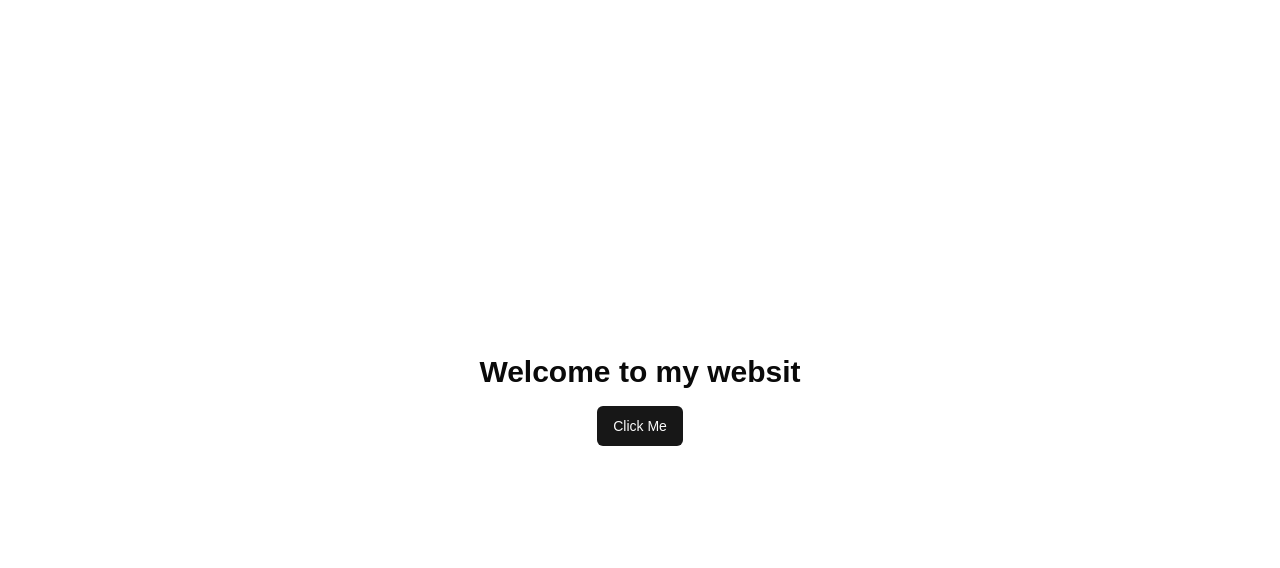
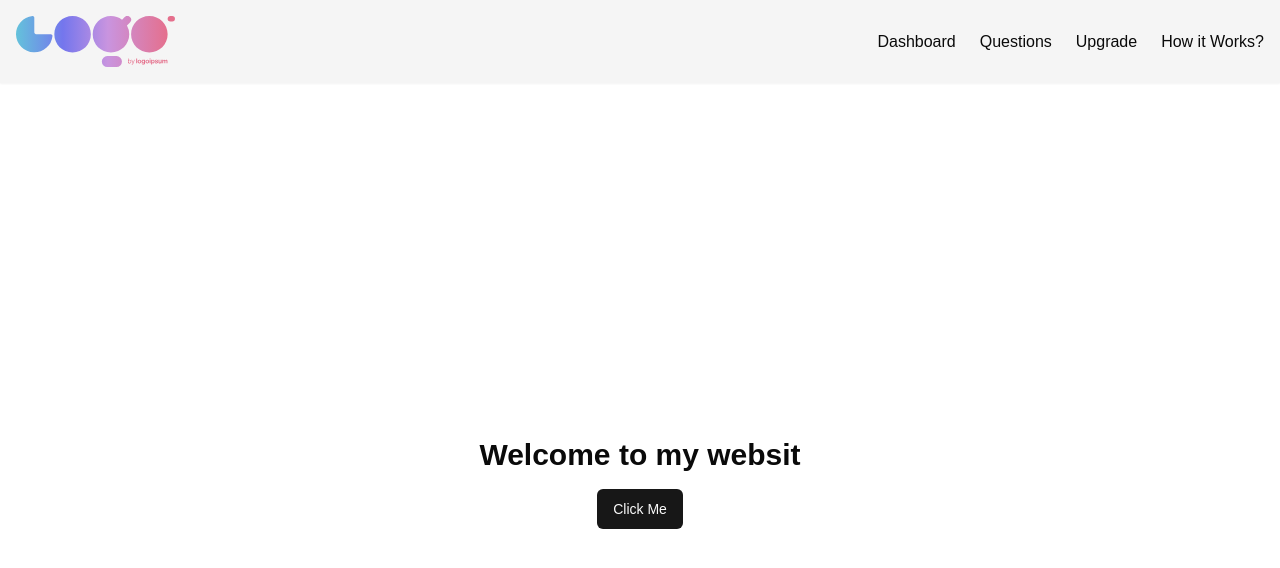
Before and after one commit to niraj070707/prepsmart, a Next.js app: page / in a window 1280 px wide. Shown: the top 568 px of the page. Built offline with nearby package versions, Linux system fonts and the light colour scheme.

Commit message:
Add Delete Button for MockInterview Details

```diff
--- a/app/dashboard/_components/Header.jsx
+++ b/app/_components/Header.jsx
@@ -3,10 +3,12 @@ import React, { useEffect } from 'react'
 
 import Image from 'next/image';
 import { UserButton } from '@clerk/nextjs';
-import { usePathname } from 'next/navigation';
+import { usePathname, useRouter } from 'next/navigation';
+
 
 const Header = () => {
   const path = usePathname();
+  const router = useRouter();
   useEffect(()=>{
     console.log(path);
   })
@@ -14,10 +16,10 @@ const Header = () => {
     <div className='flex p-4 items-center justify-between bg-secondary shadow-sm'>
         <Image src='/logo.svg' alt="logo" width={ 160 } height={ 100 } />
         <ul className=' hidden md:flex gap-6'>
-          <li className={`hover:text-primary hover:font-bold hover:underline transition-all cursor-pointer ${path=='/dashboard' && 'text-primary font-bold'}`}>Dashboard</li>
+          <li onClick={() => router.replace('/dashboard')} className={`hover:text-primary hover:font-bold hover:underline transition-all cursor-pointer ${path=='/dashboard' && 'text-primary font-bold'}`}>Dashboard</li>
           <li className={`hover:text-primary hover:font-bold hover:underline transition-all cursor-pointer ${path=='/dashboard/questions' && 'text-primary font-bold'}`}>Questions</li>
           <li className={`hover:text-primary hover:font-bold hover:underline transition-all cursor-pointer ${path=='/dashboard/upgrade' && 'text-primary font-bold'}`}>Upgrade</li>
-          <li className={`hover:text-primary hover:font-bold hover:underline transition-all cursor-pointer ${path=='/dashboard/how it works' && 'text-primary font-bold'}`}>How it Works?</li>
+          <li onClick={() => router.replace('/about')} className={`hover:text-primary hover:font-bold hover:underline transition-all cursor-pointer ${path=='/dashboard/how it works' && 'text-primary font-bold'}`}>How it Works?</li>
         </ul>
         <UserButton/>
     </div>
--- /dev/null
+++ b/app/about/page.jsx
@@ -0,0 +1,9 @@
+import React from 'react'
+
+const page = () => {
+  return (
+    <div>page</div>
+  )
+}
+
+export default page
--- a/app/dashboard/_components/InterviewItemCard.jsx
+++ b/app/dashboard/_components/InterviewItemCard.jsx
@@ -1,4 +1,7 @@
 import { Button } from '@/components/ui/button'
+import { db } from '@/utils/db';
+import { MockInterview, UserAnswer } from '@/utils/schema';
+import { eq } from 'drizzle-orm';
 import { useRouter } from 'next/navigation';
 import React from 'react'
 
@@ -12,9 +15,25 @@ const InterviewItemCard = ({ interview }) => {
         router.push(`/dashboard/interview/${interview.mockId}/feedback`)
     }
 
+    const onDeleteMockInterview = async () => {
+        const confirmDelete = window.confirm('Are you sure you want to delete this mock interview?');
+        if (!confirmDelete) return;
+
+        try {
+            await db.delete(UserAnswer).where(eq(UserAnswer.mockIdRef, interview?.mockId));
+            await db.delete(MockInterview).where(eq(MockInterview.mockId, interview?.mockId));
+            alert('Mock interview deleted successfully');
+            router.refresh(); // Refresh the page
+        } catch (error) {
+            console.error('Error:', error);
+            alert('Failed to delete mock interview');
+        }
+    };
+
     return (
-        <div className='border shadow-sm rounded-lg p-3'>
+        <div className='border flex flex-col shadow-sm rounded-lg p-3'>
             <h2 className='font-bold text-blue-600'>{interview?.jobPosition}</h2>
+            <h2 onClick={onDeleteMockInterview} className=' cursor-pointer absolute translate-x-80'><svg xmlns="http://www.w3.org/2000/svg" height="24px" viewBox="0 0 24 24" width="24px" fill="#e3e3e3"><path d="M0 0h24v24H0V0z" fill="none"/><path d="M16 9v10H8V9h8m-1.5-6h-5l-1 1H5v2h14V4h-3.5l-1-1zM18 7H6v12c0 1.1.9 2 2 2h8c1.1 0 2-.9 2-2V7z"/></svg></h2>
             <h2 className='text-sm text-gray-600'>{interview?.jobExperience} Years of Experience</h2>
             <h2 className='text-xs text-gray-400'>Created At: {interview?.createdAt}</h2>
 
--- a/app/dashboard/interview/[interview]/feedback/page.jsx
+++ b/app/dashboard/interview/[interview]/feedback/page.jsx
@@ -48,7 +48,7 @@ const Feedback = ({ params }) => {
             <h2 className='text-3xl font-bold text-green-500'>Congratulations</h2>
             <h2 className='font-bold text-2xl'>Here is your interview feedback</h2>
             <h2 className='text-primary text-lg my-3'>
-                Your overall interview rating: <strong>{averageRating !== null ? `${averageRating}/10` : "Not available"}</strong>
+                Your overall interview rating: <strong>{averageRating !== null ? `${averageRating}/10` : `0/10`}</strong>
             </h2>
 
             <h2 className='text-sm text-gray-500'>
--- a/app/dashboard/layout.jsx
+++ b/app/dashboard/layout.jsx
@@ -1,14 +1,13 @@
 import React from 'react'
-import Header from './_components/Header'
 
-const DashboardLayout = ({children}) => {
+
+const DashboardLayout = ({ children }) => {
   return (
-    <div>
-        <Header/>
-        <div className='mx-5 md:mx-20 lg:mx-36'>
-          { children }
-        </div>
+
+    <div className='mx-5 md:mx-20 lg:mx-36'>
+      {children}
     </div>
+
   )
 }
 
--- a/app/layout.js
+++ b/app/layout.js
@@ -2,6 +2,7 @@ import { Geist, Geist_Mono } from "next/font/google";
 import { ClerkProvider } from "@clerk/nextjs";
 import "./globals.css";
 import { Toaster } from "@/components/ui/sonner";
+import Header from "./_components/Header";
 
 const geistSans = Geist({
   variable: "--font-geist-sans",
@@ -25,8 +26,11 @@ export default function RootLayout({ children }) {
         <body
           className={`${geistSans.variable} ${geistMono.variable} antialiased`}
         >
-          <Toaster/>
-          {children}
+          <Toaster />
+          <div>
+            <Header />
+            <div className="">{children}</div>
+          </div>
         </body>
       </html>
     </ClerkProvider>
```
